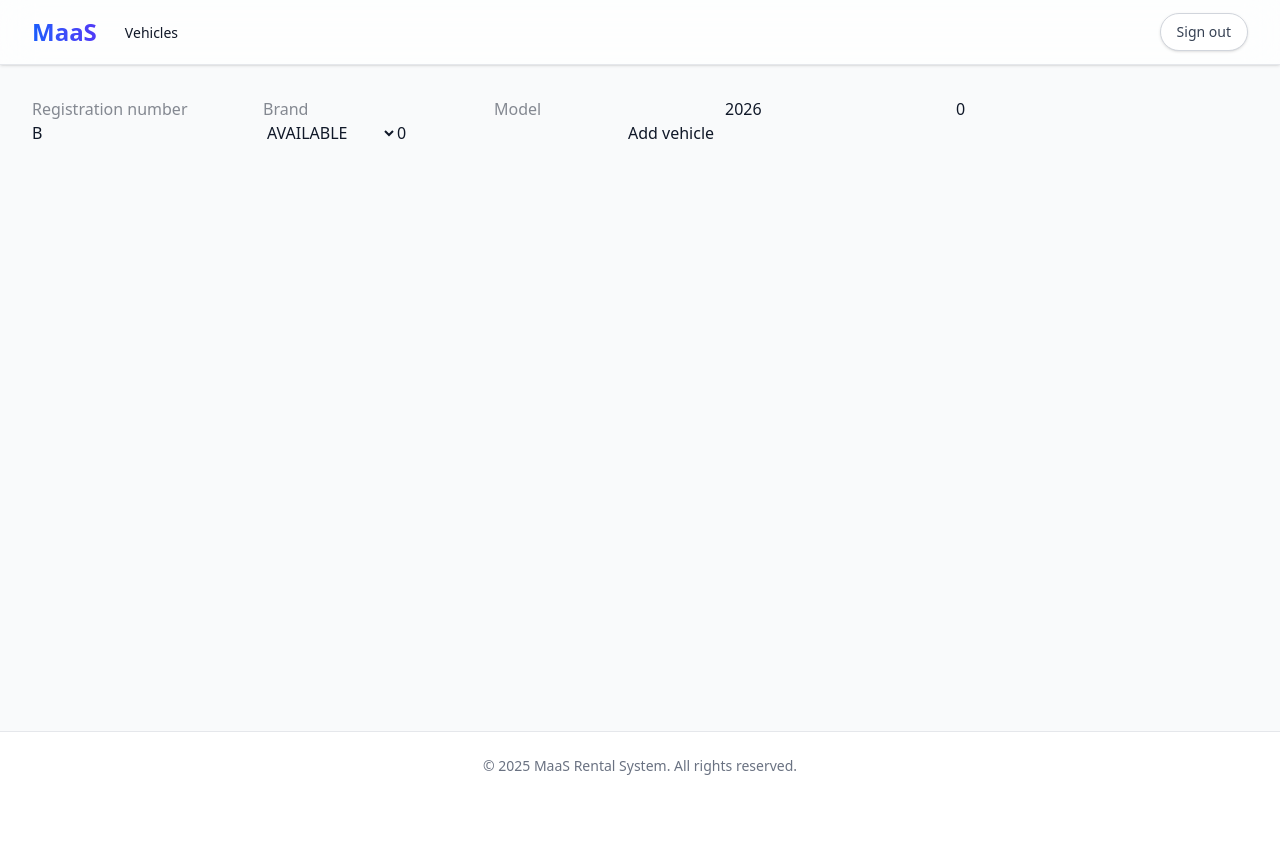
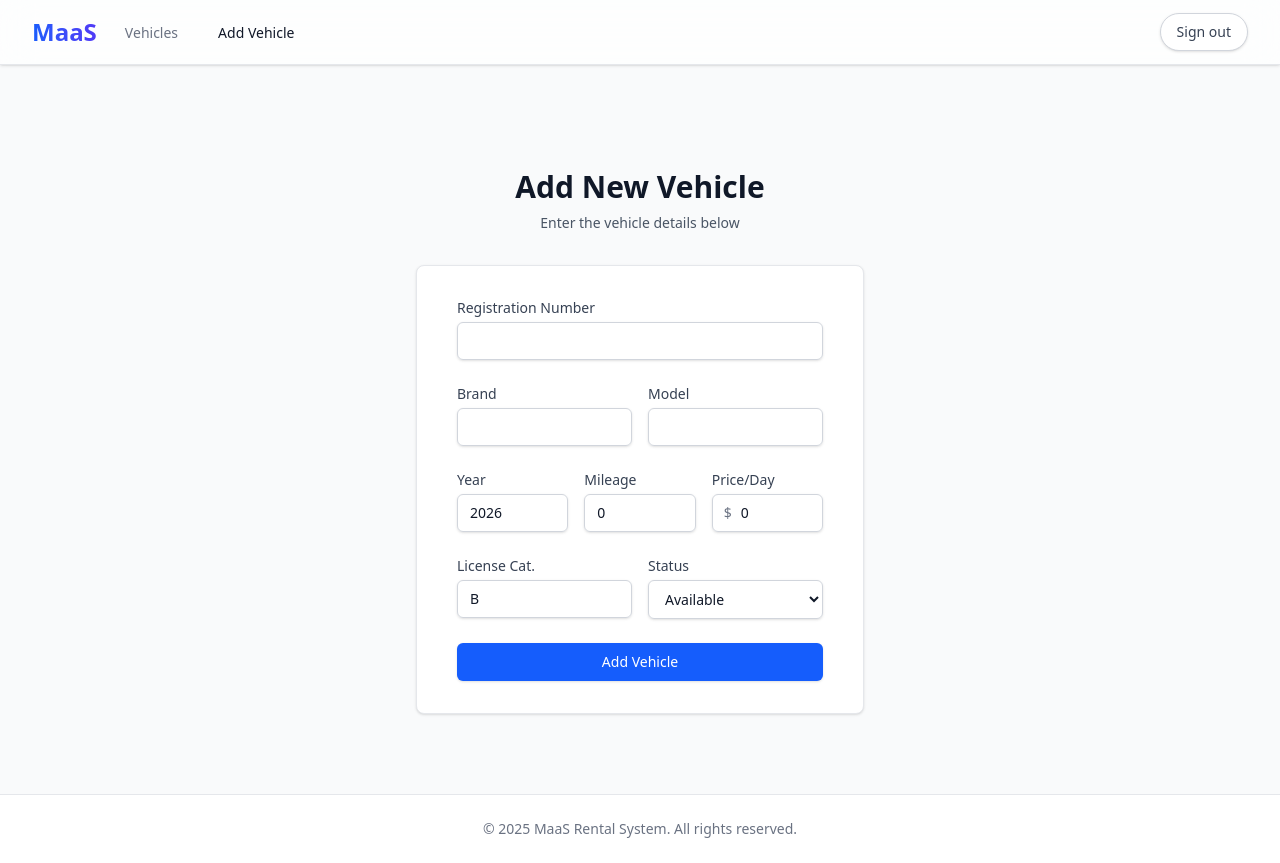
Before and after one commit to AndreiDogarel/MaaS, an Angular app in the folder MaaS-front/: page /vehicles/new in a window 1280 px wide. Before the commit the page ends 800 px from the top, so only its background shows below. Built offline with nearby package versions, Linux system fonts and the light colour scheme; sample sign-in values are in the browser's storage.

Commit message:
enhanced add vehicle route

```diff
--- a/MaaS-front/src/app/layout/main-layout/main-layout.component.ts
+++ b/MaaS-front/src/app/layout/main-layout/main-layout.component.ts
@@ -20,8 +20,11 @@ import { AuthService } from '../../auth/auth.service';
                 </a>
               </div>
               <div class="hidden sm:ml-6 sm:flex sm:space-x-8">
-                <a routerLink="/vehicles" routerLinkActive="border-blue-500 text-gray-900 dark:text-white" [routerLinkActiveOptions]="{exact: false}" class="inline-flex items-center px-1 pt-1 border-b-2 border-transparent text-sm font-medium text-gray-500 dark:text-gray-300 hover:border-gray-300 hover:text-gray-700 dark:hover:text-gray-100 transition-colors">
+                <a routerLink="/vehicles" routerLinkActive="border-blue-500 text-gray-900 dark:text-white" [routerLinkActiveOptions]="{exact: true}" class="inline-flex items-center px-1 pt-1 border-b-2 border-transparent text-sm font-medium text-gray-500 dark:text-gray-300 hover:border-gray-300 hover:text-gray-700 dark:hover:text-gray-100 transition-colors">
                   Vehicles
+                </a>
+                <a routerLink="/vehicles/new" routerLinkActive="border-blue-500 text-gray-900 dark:text-white" class="inline-flex items-center px-1 pt-1 border-b-2 border-transparent text-sm font-medium text-gray-500 dark:text-gray-300 hover:border-gray-300 hover:text-gray-700 dark:hover:text-gray-100 transition-colors">
+                  Add Vehicle
                 </a>
               </div>
             </div>
--- a/MaaS-front/src/app/vehicles/vehicle-form.component.html
+++ b/MaaS-front/src/app/vehicles/vehicle-form.component.html
@@ -1,16 +1,141 @@
-<form [formGroup]="form" (ngSubmit)="submit()">
-  <input formControlName="registrationNumber" placeholder="Registration number">
-  <input formControlName="brand" placeholder="Brand">
-  <input formControlName="model" placeholder="Model">
-  <input type="number" formControlName="year" placeholder="Year">
-  <input type="number" formControlName="mileage" placeholder="Mileage">
-  <input formControlName="licenseCategory" placeholder="License category">
-  <select formControlName="status">
-    <option value="AVAILABLE">AVAILABLE</option>
-    <option value="UNAVAILABLE">UNAVAILABLE</option>
-    <option value="MAINTENANCE">MAINTENANCE</option>
-  </select>
-  <input type="number" step="0.01" formControlName="pricePerDay" placeholder="Price/day">
-  <button type="submit" [disabled]="submitting">Add vehicle</button>
-  <div *ngIf="errorMsg">{{ errorMsg }}</div>
-</form>
+<div class="min-h-[80vh] flex items-center justify-center bg-gray-50 dark:bg-gray-900 py-12 px-4 sm:px-6 lg:px-8">
+  <div class="max-w-md w-full space-y-8 animate-fade-in">
+    <div>
+      <h2 class="mt-6 text-center text-3xl font-extrabold text-gray-900 dark:text-white">
+        Add New Vehicle
+      </h2>
+      <p class="mt-2 text-center text-sm text-gray-600 dark:text-gray-400">
+        Enter the vehicle details below
+      </p>
+    </div>
+
+    <div
+      class="bg-white dark:bg-gray-800 py-8 px-4 shadow sm:rounded-lg sm:px-10 border border-gray-200 dark:border-gray-700">
+      <form [formGroup]="form" (ngSubmit)="submit()" class="space-y-6">
+
+        <!-- Registration Number -->
+        <div>
+          <label for="registrationNumber"
+            class="block text-sm font-medium text-gray-700 dark:text-gray-300">Registration Number</label>
+          <div class="mt-1">
+            <input id="registrationNumber" type="text" formControlName="registrationNumber"
+              class="appearance-none block w-full px-3 py-2 border border-gray-300 dark:border-gray-600 rounded-md shadow-sm placeholder-gray-400 focus:outline-none focus:ring-blue-500 focus:border-blue-500 sm:text-sm dark:bg-gray-700 dark:text-white transition-colors"
+              [class.border-red-500]="form.get('registrationNumber')?.invalid && form.get('registrationNumber')?.touched">
+          </div>
+          <p *ngIf="form.get('registrationNumber')?.invalid && form.get('registrationNumber')?.touched"
+            class="mt-1 text-xs text-red-500">
+            Valid registration number required (3-32 chars, A-Z, 0-9, -)
+          </p>
+        </div>
+
+        <!-- Brand & Model Row -->
+        <div class="grid grid-cols-2 gap-4">
+          <div>
+            <label for="brand" class="block text-sm font-medium text-gray-700 dark:text-gray-300">Brand</label>
+            <div class="mt-1">
+              <input id="brand" type="text" formControlName="brand"
+                class="appearance-none block w-full px-3 py-2 border border-gray-300 dark:border-gray-600 rounded-md shadow-sm placeholder-gray-400 focus:outline-none focus:ring-blue-500 focus:border-blue-500 sm:text-sm dark:bg-gray-700 dark:text-white transition-colors">
+            </div>
+          </div>
+          <div>
+            <label for="model" class="block text-sm font-medium text-gray-700 dark:text-gray-300">Model</label>
+            <div class="mt-1">
+              <input id="model" type="text" formControlName="model"
+                class="appearance-none block w-full px-3 py-2 border border-gray-300 dark:border-gray-600 rounded-md shadow-sm placeholder-gray-400 focus:outline-none focus:ring-blue-500 focus:border-blue-500 sm:text-sm dark:bg-gray-700 dark:text-white transition-colors">
+            </div>
+          </div>
+        </div>
+
+        <!-- Year, Mileage, Price Row -->
+        <div class="grid grid-cols-3 gap-4">
+          <div>
+            <label for="year" class="block text-sm font-medium text-gray-700 dark:text-gray-300">Year</label>
+            <div class="mt-1">
+              <input id="year" type="number" formControlName="year"
+                class="appearance-none block w-full px-3 py-2 border border-gray-300 dark:border-gray-600 rounded-md shadow-sm placeholder-gray-400 focus:outline-none focus:ring-blue-500 focus:border-blue-500 sm:text-sm dark:bg-gray-700 dark:text-white transition-colors">
+            </div>
+          </div>
+          <div>
+            <label for="mileage" class="block text-sm font-medium text-gray-700 dark:text-gray-300">Mileage</label>
+            <div class="mt-1">
+              <input id="mileage" type="number" formControlName="mileage"
+                class="appearance-none block w-full px-3 py-2 border border-gray-300 dark:border-gray-600 rounded-md shadow-sm placeholder-gray-400 focus:outline-none focus:ring-blue-500 focus:border-blue-500 sm:text-sm dark:bg-gray-700 dark:text-white transition-colors">
+            </div>
+          </div>
+          <div>
+            <label for="pricePerDay"
+              class="block text-sm font-medium text-gray-700 dark:text-gray-300">Price/Day</label>
+            <div class="mt-1 relative rounded-md shadow-sm">
+              <div class="absolute inset-y-0 left-0 pl-3 flex items-center pointer-events-none">
+                <span class="text-gray-500 sm:text-sm">$</span>
+              </div>
+              <input id="pricePerDay" type="number" step="0.01" formControlName="pricePerDay"
+                class="block w-full pl-7 px-3 py-2 border border-gray-300 dark:border-gray-600 rounded-md focus:ring-blue-500 focus:border-blue-500 sm:text-sm dark:bg-gray-700 dark:text-white dark:caret-white transition-colors">
+            </div>
+          </div>
+        </div>
+
+        <!-- License & Status Row -->
+        <div class="grid grid-cols-2 gap-4">
+          <div>
+            <label for="licenseCategory" class="block text-sm font-medium text-gray-700 dark:text-gray-300">License
+              Cat.</label>
+            <div class="mt-1">
+              <input id="licenseCategory" type="text" formControlName="licenseCategory"
+                class="appearance-none block w-full px-3 py-2 border border-gray-300 dark:border-gray-600 rounded-md shadow-sm placeholder-gray-400 focus:outline-none focus:ring-blue-500 focus:border-blue-500 sm:text-sm dark:bg-gray-700 dark:text-white transition-colors">
+            </div>
+          </div>
+          <div>
+            <label for="status" class="block text-sm font-medium text-gray-700 dark:text-gray-300">Status</label>
+            <div class="mt-1">
+              <select id="status" formControlName="status"
+                class="block w-full px-3 py-2 border border-gray-300 dark:border-gray-600 rounded-md shadow-sm focus:outline-none focus:ring-blue-500 focus:border-blue-500 sm:text-sm dark:bg-gray-700 dark:text-white transition-colors">
+                <option value="AVAILABLE">Available</option>
+                <option value="UNAVAILABLE">Unavailable</option>
+                <option value="MAINTENANCE">Maintenance</option>
+              </select>
+            </div>
+          </div>
+        </div>
+
+        <!-- Error Message -->
+        <div *ngIf="errorMsg" class="rounded-md bg-red-50 dark:bg-red-900/30 p-4">
+          <div class="flex">
+            <div class="flex-shrink-0">
+              <svg class="h-5 w-5 text-red-400" xmlns="http://www.w3.org/2000/svg" viewBox="0 0 20 20"
+                fill="currentColor">
+                <path fill-rule="evenodd"
+                  d="M10 18a8 8 0 100-16 8 8 0 000 16zM8.707 7.293a1 1 0 00-1.414 1.414L8.586 10l-1.293 1.293a1 1 0 101.414 1.414L10 11.414l1.293 1.293a1 1 0 001.414-1.414L11.414 10l1.293-1.293a1 1 0 00-1.414-1.414L10 8.586 8.707 7.293z"
+                  clip-rule="evenodd" />
+              </svg>
+            </div>
+            <div class="ml-3">
+              <h3 class="text-sm font-medium text-red-800 dark:text-red-200">
+                Submission Error
+              </h3>
+              <div class="mt-2 text-sm text-red-700 dark:text-red-300">
+                <p>{{ errorMsg }}</p>
+              </div>
+            </div>
+          </div>
+        </div>
+
+        <!-- Submit Button -->
+        <div>
+          <button type="submit" [disabled]="submitting"
+            class="w-full flex justify-center py-2 px-4 border border-transparent rounded-md shadow-sm text-sm font-medium text-white bg-blue-600 hover:bg-blue-700 focus:outline-none focus:ring-2 focus:ring-offset-2 focus:ring-blue-500 transition-colors disabled:opacity-50 disabled:cursor-not-allowed">
+            <svg *ngIf="submitting" class="animate-spin -ml-1 mr-3 h-5 w-5 text-white"
+              xmlns="http://www.w3.org/2000/svg" fill="none" viewBox="0 0 24 24">
+              <circle class="opacity-25" cx="12" cy="12" r="10" stroke="currentColor" stroke-width="4"></circle>
+              <path class="opacity-75" fill="currentColor"
+                d="M4 12a8 8 0 018-8V0C5.373 0 0 5.373 0 12h4zm2 5.291A7.962 7.962 0 014 12H0c0 3.042 1.135 5.824 3 7.938l3-2.647z">
+              </path>
+            </svg>
+            {{ submitting ? 'Adding Vehicle...' : 'Add Vehicle' }}
+          </button>
+        </div>
+
+      </form>
+    </div>
+  </div>
+</div>
--- a/MaaS-front/src/app/vehicles/vehicle-form.component.ts
+++ b/MaaS-front/src/app/vehicles/vehicle-form.component.ts
@@ -1,6 +1,7 @@
 import { Component, OnInit } from '@angular/core';
 import { CommonModule } from '@angular/common';
 import { FormBuilder, FormGroup, Validators, ReactiveFormsModule } from '@angular/forms';
+import { Router, RouterModule } from '@angular/router';
 import { VehicleService } from './vehicle.service';
 
 
@@ -16,7 +17,11 @@ export class VehicleFormComponent implements OnInit {
   submitting = false;
   errorMsg = '';
 
-  constructor(private fb: FormBuilder, private api: VehicleService) {}
+  constructor(
+    private fb: FormBuilder,
+    private api: VehicleService,
+    private router: Router
+  ) { }
 
   ngOnInit(): void {
     this.form = this.fb.group({
@@ -40,13 +45,7 @@ export class VehicleFormComponent implements OnInit {
     this.api.create(this.form.value).subscribe({
       next: () => {
         this.submitting = false;
-        this.form.reset({
-          year: new Date().getFullYear(),
-          status: 'AVAILABLE',
-          licenseCategory: 'B',
-          mileage: 0,
-          pricePerDay: 0
-        });
+        this.router.navigate(['/vehicles']);
       },
       error: (err) => {
         this.submitting = false;
```
